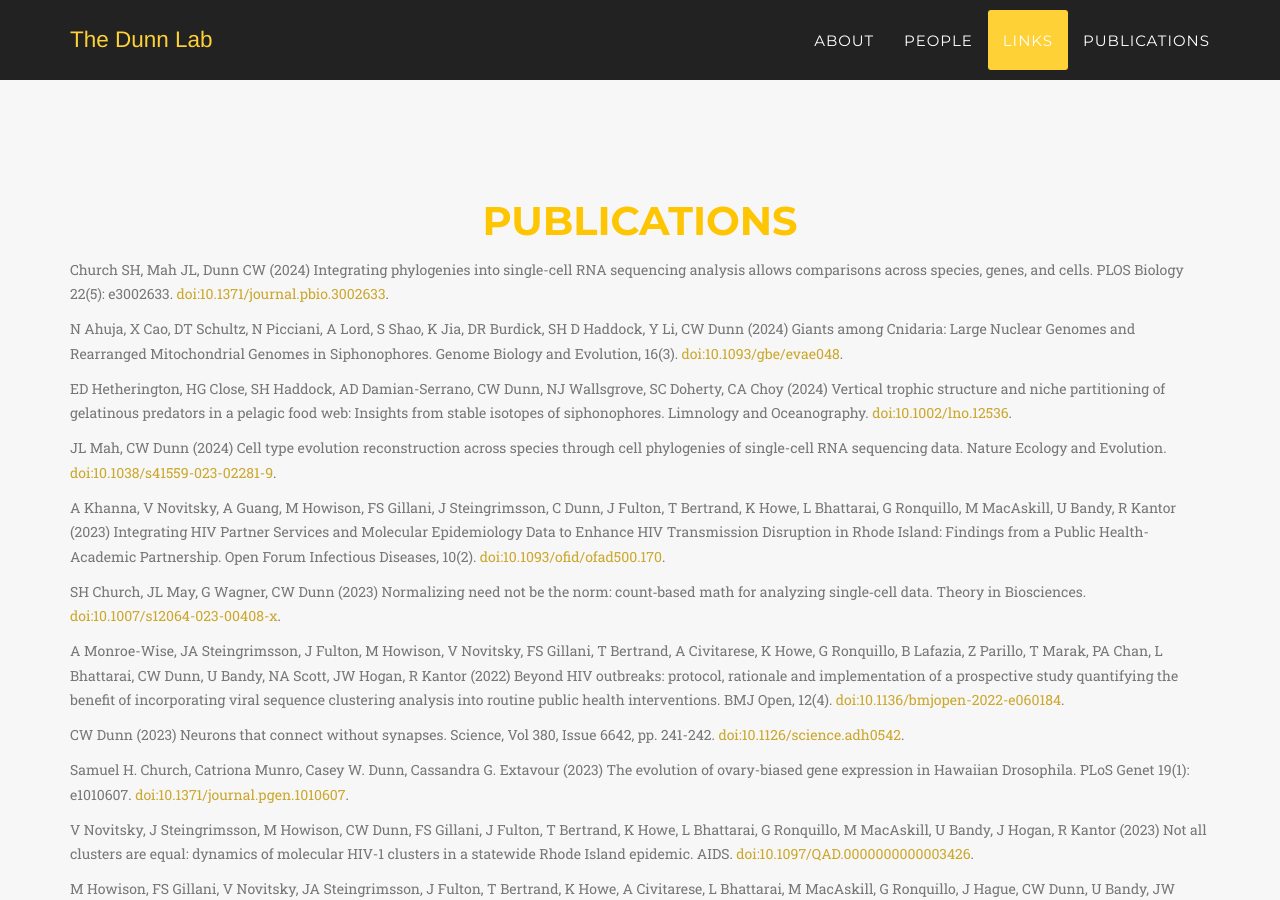
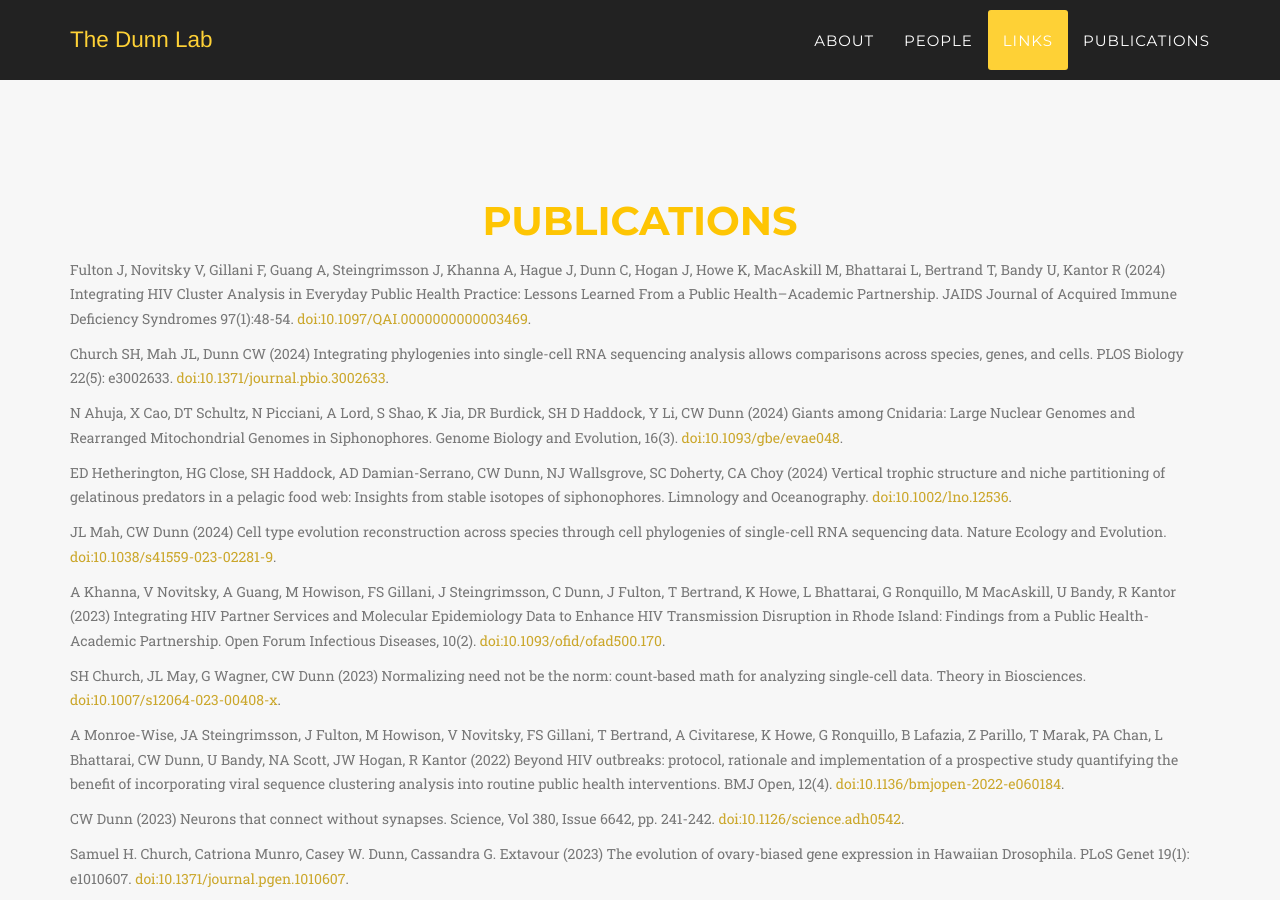
Before and after one commit to caseywdunn/caseywdunn.github.io, a Jekyll site: the page built from index.html, in a window 1280 px wide and 900 px high, scrolled down 10597 px. Built offline with Jekyll 4.4.1, drawn with Linux system fonts in a browser that asks for light colours; some web fonts are replaced.

Commit message:
added publication

```diff
--- a/_includes/publications.html
+++ b/_includes/publications.html
@@ -6,6 +6,10 @@
                     <h2 class="section-heading">Publications</h2>
                 </div>
             </div>
+
+<div class="box"><div class="box-title"></div><div class="box-body">
+<p class="text-muted">Fulton J, Novitsky V, Gillani F, Guang A, Steingrimsson J, Khanna A, Hague J, Dunn C, Hogan J, Howe K, MacAskill M, Bhattarai L, Bertrand T, Bandy U, Kantor R (2024) Integrating HIV Cluster Analysis in Everyday Public Health Practice: Lessons Learned From a Public Health–Academic Partnership. JAIDS Journal of Acquired Immune Deficiency Syndromes 97(1):48-54. <a href="https://doi.org/10.1097/QAI.0000000000003469">doi:10.1097/QAI.0000000000003469</a>.</p>
+</div><div class="box-footer"> </div></div>
 
 <div class="box"><div class="box-title"></div><div class="box-body">
 <p class="text-muted">Church SH, Mah JL, Dunn CW (2024) Integrating phylogenies into single-cell RNA sequencing analysis allows comparisons across species, genes, and cells. PLOS Biology 22(5): e3002633. <a href="https://doi.org/10.1371/journal.pbio.3002633">doi:10.1371/journal.pbio.3002633</a>.</p>
```
